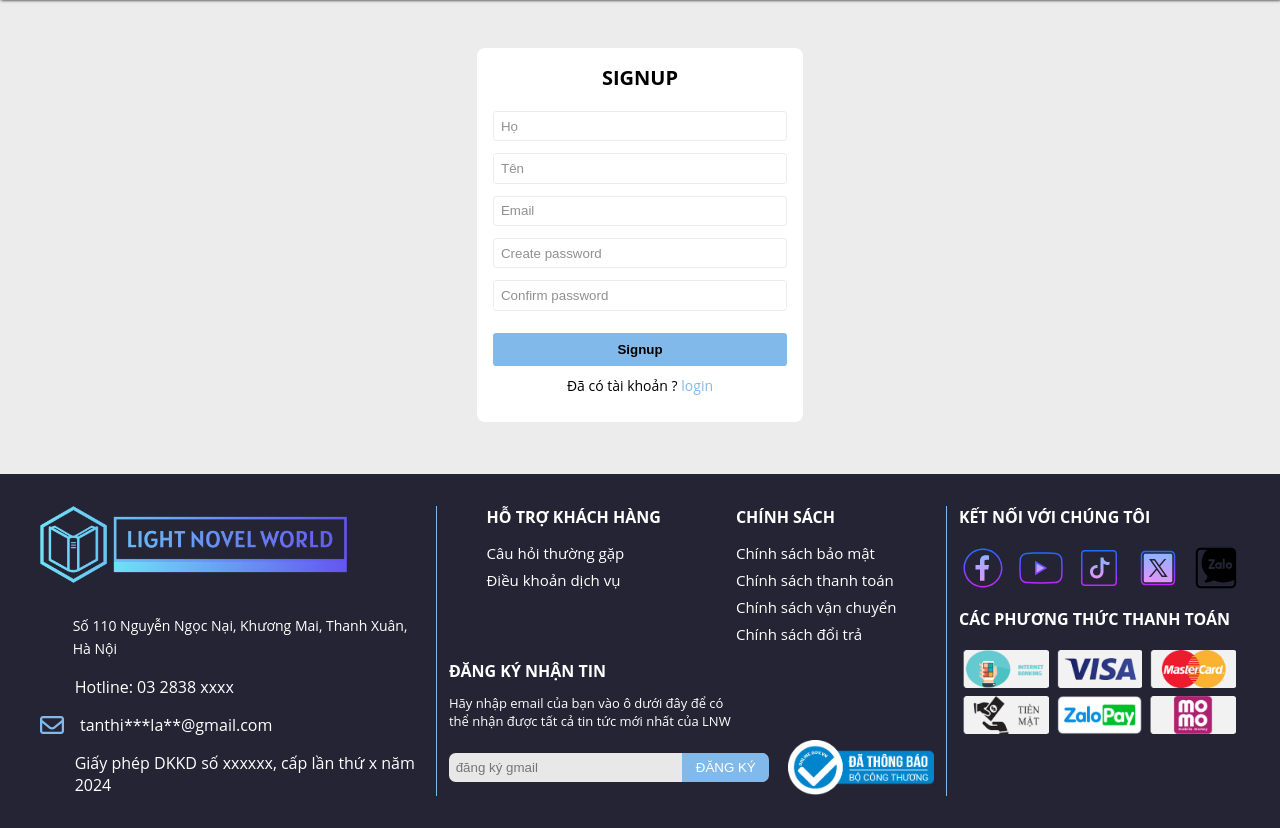
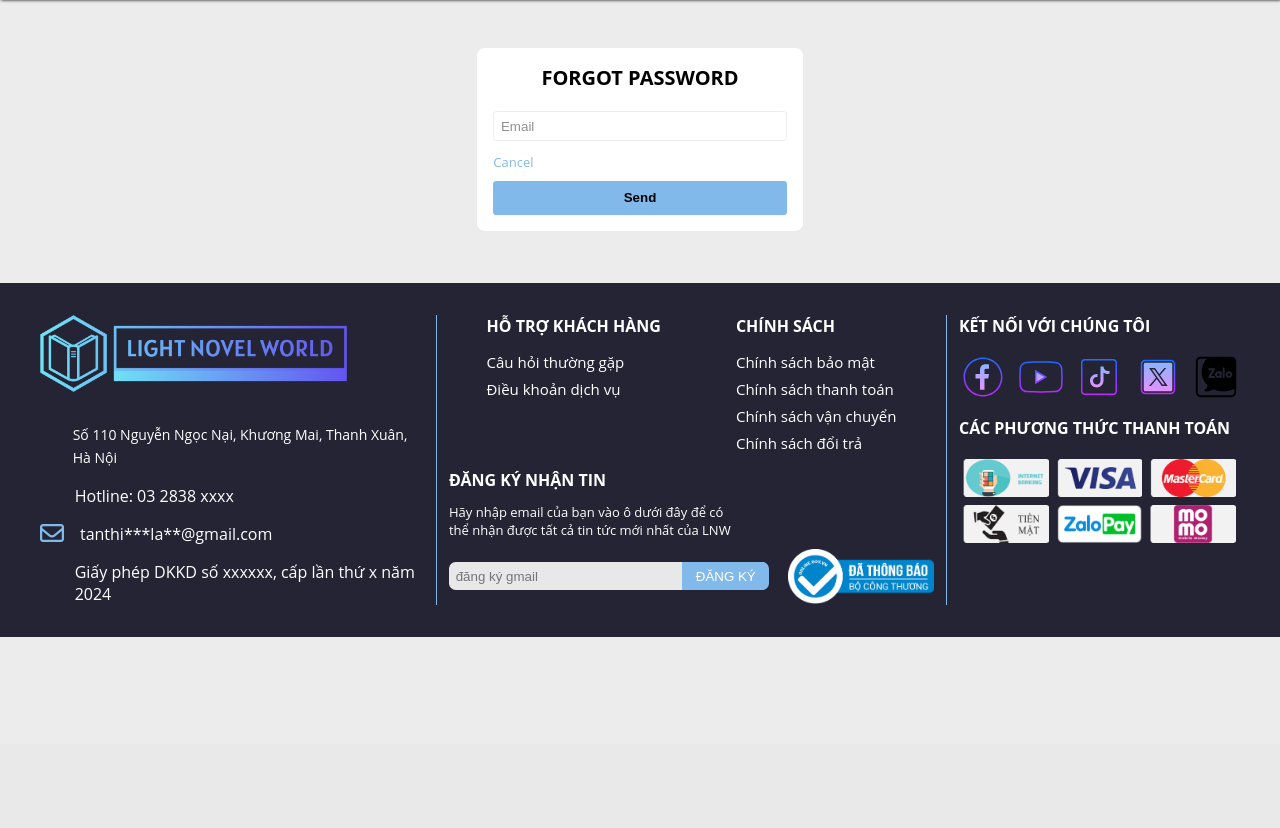
Before and after one commit to KieuTanTai/Web1_nhom_16, a PHP site: page /HTML/account.html in a window 1280 px wide. Shown: the part 56-884 px from the top of the page. After the commit the page ends 693 px from the top, so only its background shows below. Run offline with PHP 8.4, Linux system fonts and the light colour scheme; some web fonts are replaced.

Commit message:
add forgot password form for account.html

```diff
--- a/Web-Books-Store/Assets/CSS/Account.css
+++ b/Web-Books-Store/Assets/CSS/Account.css
@@ -4,7 +4,7 @@
      padding-bottom: 1.25em;
 }
 
-#main-container #login-registration-form .userbox {
+#main-container #login-registration-form .user-box {
      display: flex;
      flex-flow: column wrap;
      padding: 1em;
@@ -13,27 +13,32 @@
      border-radius: var(--higher-radius);
 }
 
-#login-registration-form .userbox a {
+#login-registration-form .user-box a {
      color: var(--main-color);
 }
 
-#login-registration-form .userbox #login, #signup {
+#login,
+#sign-up,
+#forgot-pass {
      display: none;
 }
 
-.userbox #login-layout form,
-.userbox #signup-layout form {
+.user-box #login-layout form,
+.user-box #sign-up-layout form,
+.user-box #forgot-pass-layout form {
+     padding: 1.25em 0 0;
      display: flex;
      flex-flow: column wrap;
-     padding: 1.25em 0 0;
 }
 
-.userbox #login-layout form > p {
+#login-layout form > p,
+#forgot-pass-layout form > p {
      text-align: start;
 }
 
-.userbox #login-layout input,
-.userbox #signup-layout input {
+.user-box #login-layout input,
+.user-box #sign-up-layout input,
+.user-box #forgot-pass-layout input {
      width: 22em;
      opacity: 0.8;
      padding-inline: 0.25em;
@@ -45,8 +50,9 @@
      border: 1px solid var(--primary-grey);
 }
 
-.userbox #login-layout button,
-.userbox #signup-layout button {
+.user-box #login-layout button,
+.user-box #sign-up-layout button,
+.user-box #forgot-pass-layout button {
      height: 2.5em;
      margin-top: 0.75em;
      border: none;
@@ -55,38 +61,38 @@
      background: var(--main-color);
 }
 
-#login-registration-form .userbox div:nth-child(3) {
+#login-registration-form .user-box div:nth-child(3) {
      position: relative;
 }
 
-/* #login-registration-form .userbox div:nth-child(3)::before {
+/* #login-registration-form .user-box div:nth-child(3)::before {
      content: "";
      left: 0;
      top: 50%;
      right: 56%;
 }
 
-#login-registration-form .userbox div:nth-child(3)::after {
+#login-registration-form .user-box div:nth-child(3)::after {
      content: "";
      top: 50%;
      right: 0;
      left: 56%;
 } */
 
-#login-registration-form .userbox div:nth-child(3)::after,
-#login-registration-form .userbox div:nth-child(3)::before {
+/* #login-registration-form .user-box div:nth-child(3)::after,
+#login-registration-form .user-box div:nth-child(3)::before {
      height: 2px;
      opacity: 0.4;
      position: absolute;
      background: var(--primary-dark);
-}
+} */
 
-#login-registration-form .userbox .customer-login-social {
+#login-registration-form .user-box .customer-login-social {
      display: flex;
      flex-flow: column wrap;
 }
 
-.userbox .customer-login-social .btn-social-login {
+.user-box .customer-login-social .btn-social-login {
      gap: 6em;
      padding-inline: 0.5em;
      border: none;
@@ -95,17 +101,17 @@
      padding: var(--btn-height);
 }
 
-.userbox .customer-login-social #btn-facebook-login,
-.userbox .customer-login-social #btn-google-login {
+.user-box .customer-login-social #btn-facebook-login,
+.user-box .customer-login-social #btn-google-login {
      cursor: pointer;
      color: var(--primary-dark);
 }
 
-.userbox .customer-login-social #btn-facebook-login {
+.user-box .customer-login-social #btn-facebook-login {
      background-color: var(--main-color);
 }
 
-.userbox .customer-login-social #btn-google-login {
+.user-box .customer-login-social #btn-google-login {
 
      background-color: var(--bg-red);
 }
--- a/Web-Books-Store/HTML/account.html
+++ b/Web-Books-Store/HTML/account.html
@@ -147,11 +147,11 @@
                                                   <span class="font-bold uppercase">Đăng nhập</span>
                                              </button>
 
-                                             <button type="button" title="Đăng ký" class="lnw-btn js-signup">
+                                             <button type="button" title="Đăng ký" class="lnw-btn js-sign-up">
                                                   <span class="font-bold uppercase">Đăng ký</span>
                                              </button>
 
-                                             <button type="button" title="Đăng xuất" class="lnw-btn js-signup margin-top-16 disable">
+                                             <button type="button" title="Đăng xuất" class="lnw-btn js-sign-up margin-top-16 disable">
                                                   <span class="font-bold uppercase">Đăng xuất</span>
                                              </button>
                                         </nav>
@@ -168,17 +168,23 @@
                          <div class="grid-row flex justify-center align-center">
                               <!-- add scripts login & registration form here -->
                               <section id="login-registration-form" class="js-account-form">
-                                   <div class="userbox">
+                                   <div class="user-box">
                                         <div id="login" class="text-center ">
                                              <div class="font-size-20 uppercase font-bold">login</div>
                                              <div id="login-layout">
                                                   <form action="" method="post">
-                                                       <input type="email" name="customer-email-login" id="customer-email-login" placeholder="Email"
+                                                       <div class="js-email-login">
+                                                            <input type="email" name="customer-email-login" id="customer-email-login" placeholder="Email"
                                                             autocomplete="on" required>
-                                                       <input type="password" name="customer-password-login" id="customer-password-login" placeholder="Password"
+                                                            <div class="error-message"></div>
+                                                       </div>
+                                                       <div class="js-pass-login">
+                                                            <input type="password" name="customer-password-login" id="customer-password-login" placeholder="Password"
                                                             autocomplete="current-password" required>
+                                                            <div class="error-message"></div>
+                                                       </div>
 
-                                                       <p class="font-size-13 capitalize forgot-ps-btn">
+                                                       <p class="font-size-13 capitalize js-forgot-pass">
                                                             <a href="#">forgot password?</a>
                                                        </p>
 
@@ -189,40 +195,40 @@
 
                                                   <div class="font-size-14 margin-y-12 nav-">
                                                        <span>Không có tài khoản ?</span>
-                                                       <a href="#signup">signup</a>
+                                                       <a href="#sign-up">sign-up</a>
                                                   </div>
                                              </div>
                                         </div>
 
-                                        <div id="signup" class="text-center active">
-                                             <div class="font-size-20 uppercase font-bold">signup</div>
-                                             <div id="signup-layout">
+                                        <div id="sign-up" class="text-center">
+                                             <div class="font-size-20 uppercase font-bold">sign-up</div>
+                                             <div id="sign-up-layout">
                                                   <form action="" method="post">
-                                                       <div class="js-fname-input">
+                                                       <div class="js-fname-sign-up">
                                                             <input type="text" name="customer-last-name" id="customer-last-name"  placeholder="Họ" required>
                                                             <div class="error-message"></div>
                                                        </div>
-                                                       <div class="js-lname-input">
+                                                       <div class="js-lname-sign-up">
                                                             <input type="text" name="customer-first-name" id="customer-first-name" placeholder="Tên" required>
                                                             <div class="error-message"></div>
                                                        </div>
-                                                       <div class="js-email-input">
-                                                            <input type="email" name="customer-email-signup" id="customer-email-signup" placeholder="Email"
+                                                       <div class="js-email-sign-up">
+                                                            <input type="email" name="customer-email-sign-up" id="customer-email-sign-up" placeholder="Email"
                                                             autocomplete="on" required>
                                                             <div class="error-message"></div>
                                                        </div>
-                                                       <div class="js-password-input">
-                                                            <input type="password" name="customer-password-signup" id="customer-password-signup"
+                                                       <div class="js-password-sign-up">
+                                                            <input type="password" name="customer-password-sign-up" id="customer-password-sign-up"
                                                             placeholder="Create password" minlength="8" required>
                                                             <div class="error-message"></div>
                                                        </div>
-                                                       <div class="js-confirm-pass-input">
-                                                            <input type="password" name="customer-confirm-password-signup" id="customer-confirm-password-signup"
+                                                       <div class="js-confirm-pass-sign-up">
+                                                            <input type="password" name="customer-confirm-password-sign-up" id="customer-confirm-password-sign-up"
                                                             placeholder="Confirm password" minlength="8" required>
                                                             <div class="error-message"></div>
                                                        </div>
-                                                       <button type="submit" id="signup-btn" class="button">
-                                                            <p class="capitalize font-bold">signup</p>
+                                                       <button type="submit" id="sign-up-btn" class="button">
+                                                            <p class="capitalize font-bold">sign-up</p>
                                                        </button>
                                                   </form>
 
@@ -234,7 +240,26 @@
 
                                         </div>
 
-                                        <!-- social login for login & signup -->
+                                        <div id="forgot-password" class="text-center active">
+                                             <div class="font-size-20 uppercase font-bold">forgot password</div>
+                                             <div id="forgot-pass-layout">
+                                             <form action="" method="post">
+                                                  <div class="js-email-forgot">
+                                                       <input type="email" name="customer-email-forgot" id="customer-email-forgot" placeholder="Email"
+                                                       autocomplete="on" required>
+                                                       <div class="error-message"></div>
+                                                  </div>
+
+                                                  <p class="font-size-13 capitalize js-cancel">
+                                                       <a href="#">cancel</a>
+                                                  </p>
+
+                                                  <button type="submit" id="send-reset-pass-btn" class="button">
+                                                       <p class="capitalize font-bold">send</p>
+                                                  </button>
+                                             </form>
+                                        </div>
+                                        <!-- social login for login & sign-up -->
                                         <!-- <div class="opacity-0-6 text-center margin-bottom-12">OR</div>
                                         <div class="customer-login-social">
                                              <button id="btn-facebook-login" class="btn-social-login button margin-bottom-12">
```
